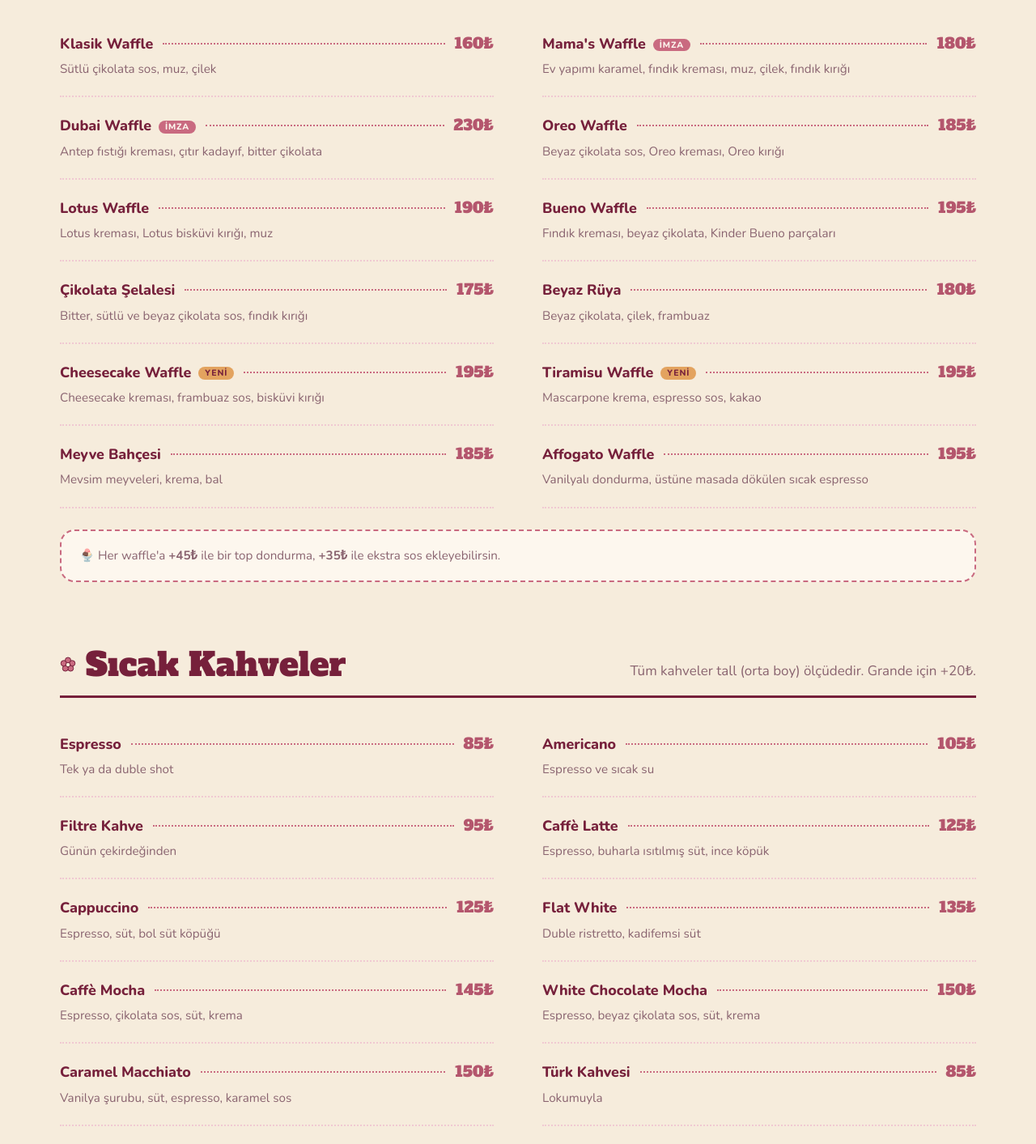
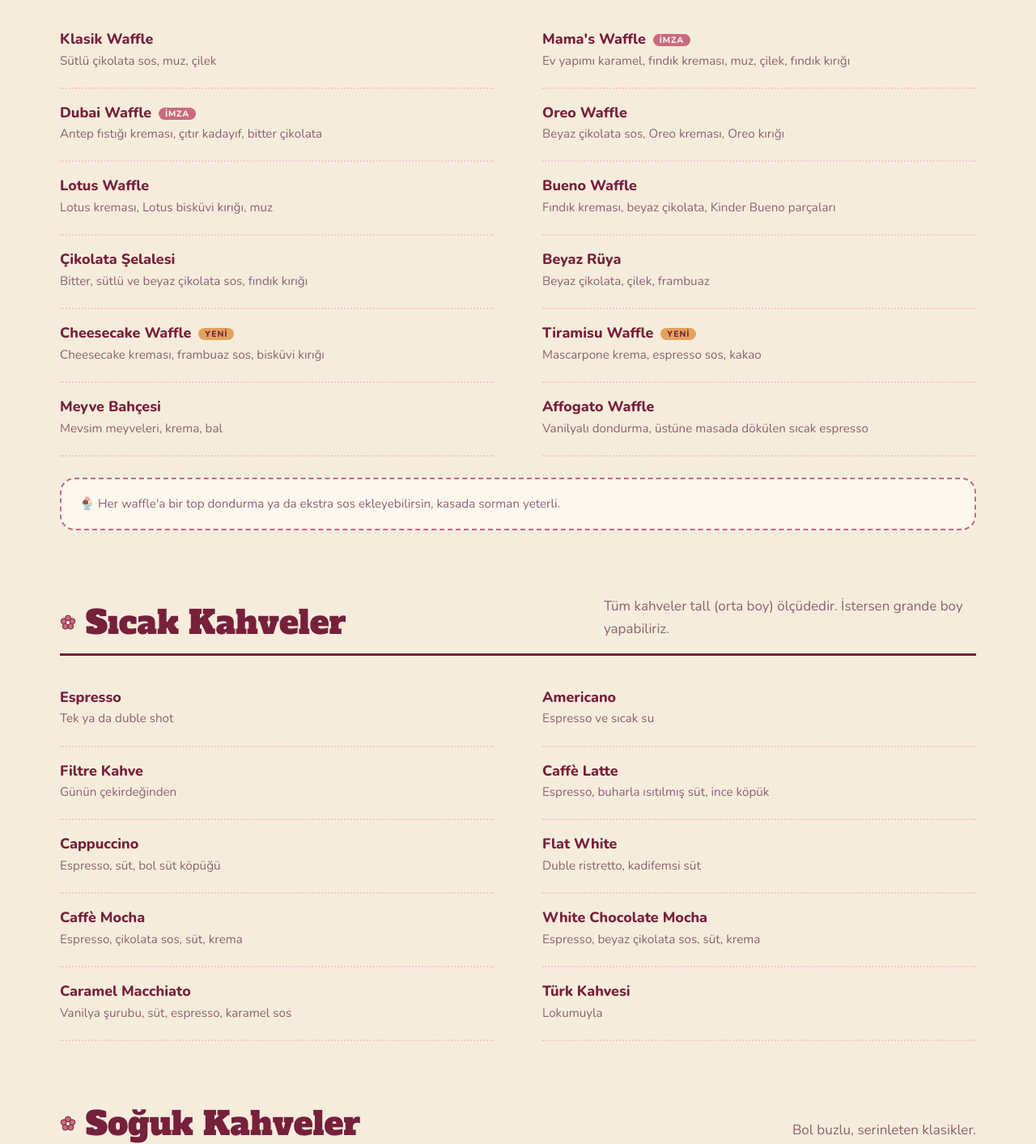
Before and after one commit to concon016/mamaswaffle, a plain HTML site: page menu.html in a window 1280 px wide. Shown: the part 760-2173 px from the top of the page at 81% size. Drawn offline with nearby package versions, Linux system fonts and the light colour scheme.

Commit message:
Menüden fiyatları kaldır
Co-Authored-By: Claude Sonnet 5.5 <noreply@anthropic.com>

```diff
--- a/menu.html
+++ b/menu.html
@@ -67,64 +67,64 @@
   <section class="menu-sec" id="waffle">
     <div class="sec-head"><h2><i class="flower" aria-hidden="true"></i>Waffle'lar</h2><p>Taze hamurdan, sipariş gelince pişer. Üstünü sen seç, gerisini bize bırak.</p></div>
     <div class="m-grid">
-      <div class="m-item"><div class="m-row"><h3>Klasik Waffle</h3><span class="dots"></span><span class="price">160₺</span></div><p>Sütlü çikolata sos, muz, çilek</p></div>
-      <div class="m-item"><div class="m-row"><h3>Mama's Waffle <span class="pill r">İmza</span></h3><span class="dots"></span><span class="price">180₺</span></div><p>Ev yapımı karamel, fındık kreması, muz, çilek, fındık kırığı</p></div>
-      <div class="m-item"><div class="m-row"><h3>Dubai Waffle <span class="pill r">İmza</span></h3><span class="dots"></span><span class="price">230₺</span></div><p>Antep fıstığı kreması, çıtır kadayıf, bitter çikolata</p></div>
-      <div class="m-item"><div class="m-row"><h3>Oreo Waffle</h3><span class="dots"></span><span class="price">185₺</span></div><p>Beyaz çikolata sos, Oreo kreması, Oreo kırığı</p></div>
-      <div class="m-item"><div class="m-row"><h3>Lotus Waffle</h3><span class="dots"></span><span class="price">190₺</span></div><p>Lotus kreması, Lotus bisküvi kırığı, muz</p></div>
-      <div class="m-item"><div class="m-row"><h3>Bueno Waffle</h3><span class="dots"></span><span class="price">195₺</span></div><p>Fındık kreması, beyaz çikolata, Kinder Bueno parçaları</p></div>
-      <div class="m-item"><div class="m-row"><h3>Çikolata Şelalesi</h3><span class="dots"></span><span class="price">175₺</span></div><p>Bitter, sütlü ve beyaz çikolata sos, fındık kırığı</p></div>
-      <div class="m-item"><div class="m-row"><h3>Beyaz Rüya</h3><span class="dots"></span><span class="price">180₺</span></div><p>Beyaz çikolata, çilek, frambuaz</p></div>
-      <div class="m-item"><div class="m-row"><h3>Cheesecake Waffle <span class="pill y">Yeni</span></h3><span class="dots"></span><span class="price">195₺</span></div><p>Cheesecake kreması, frambuaz sos, bisküvi kırığı</p></div>
-      <div class="m-item"><div class="m-row"><h3>Tiramisu Waffle <span class="pill y">Yeni</span></h3><span class="dots"></span><span class="price">195₺</span></div><p>Mascarpone krema, espresso sos, kakao</p></div>
-      <div class="m-item"><div class="m-row"><h3>Meyve Bahçesi</h3><span class="dots"></span><span class="price">185₺</span></div><p>Mevsim meyveleri, krema, bal</p></div>
-      <div class="m-item"><div class="m-row"><h3>Affogato Waffle</h3><span class="dots"></span><span class="price">195₺</span></div><p>Vanilyalı dondurma, üstüne masada dökülen sıcak espresso</p></div>
+      <div class="m-item"><div class="m-row"><h3>Klasik Waffle</h3></div><p>Sütlü çikolata sos, muz, çilek</p></div>
+      <div class="m-item"><div class="m-row"><h3>Mama's Waffle <span class="pill r">İmza</span></h3></div><p>Ev yapımı karamel, fındık kreması, muz, çilek, fındık kırığı</p></div>
+      <div class="m-item"><div class="m-row"><h3>Dubai Waffle <span class="pill r">İmza</span></h3></div><p>Antep fıstığı kreması, çıtır kadayıf, bitter çikolata</p></div>
+      <div class="m-item"><div class="m-row"><h3>Oreo Waffle</h3></div><p>Beyaz çikolata sos, Oreo kreması, Oreo kırığı</p></div>
+      <div class="m-item"><div class="m-row"><h3>Lotus Waffle</h3></div><p>Lotus kreması, Lotus bisküvi kırığı, muz</p></div>
+      <div class="m-item"><div class="m-row"><h3>Bueno Waffle</h3></div><p>Fındık kreması, beyaz çikolata, Kinder Bueno parçaları</p></div>
+      <div class="m-item"><div class="m-row"><h3>Çikolata Şelalesi</h3></div><p>Bitter, sütlü ve beyaz çikolata sos, fındık kırığı</p></div>
+      <div class="m-item"><div class="m-row"><h3>Beyaz Rüya</h3></div><p>Beyaz çikolata, çilek, frambuaz</p></div>
+      <div class="m-item"><div class="m-row"><h3>Cheesecake Waffle <span class="pill y">Yeni</span></h3></div><p>Cheesecake kreması, frambuaz sos, bisküvi kırığı</p></div>
+      <div class="m-item"><div class="m-row"><h3>Tiramisu Waffle <span class="pill y">Yeni</span></h3></div><p>Mascarpone krema, espresso sos, kakao</p></div>
+      <div class="m-item"><div class="m-row"><h3>Meyve Bahçesi</h3></div><p>Mevsim meyveleri, krema, bal</p></div>
+      <div class="m-item"><div class="m-row"><h3>Affogato Waffle</h3></div><p>Vanilyalı dondurma, üstüne masada dökülen sıcak espresso</p></div>
     </div>
-    <p class="note inline">🍨 Her waffle'a <b>+45₺</b> ile bir top dondurma, <b>+35₺</b> ile ekstra sos ekleyebilirsin.</p>
+    <p class="note inline">🍨 Her waffle'a bir top dondurma ya da ekstra sos ekleyebilirsin, kasada sorman yeterli.</p>
   </section>
 
   <section class="menu-sec" id="sicak">
-    <div class="sec-head"><h2><i class="flower" aria-hidden="true"></i>Sıcak Kahveler</h2><p>Tüm kahveler tall (orta boy) ölçüdedir. Grande için +20₺.</p></div>
+    <div class="sec-head"><h2><i class="flower" aria-hidden="true"></i>Sıcak Kahveler</h2><p>Tüm kahveler tall (orta boy) ölçüdedir. İstersen grande boy yapabiliriz.</p></div>
     <div class="m-grid">
-      <div class="m-item"><div class="m-row"><h3>Espresso</h3><span class="dots"></span><span class="price">85₺</span></div><p>Tek ya da duble shot</p></div>
-      <div class="m-item"><div class="m-row"><h3>Americano</h3><span class="dots"></span><span class="price">105₺</span></div><p>Espresso ve sıcak su</p></div>
-      <div class="m-item"><div class="m-row"><h3>Filtre Kahve</h3><span class="dots"></span><span class="price">95₺</span></div><p>Günün çekirdeğinden</p></div>
-      <div class="m-item"><div class="m-row"><h3>Caffè Latte</h3><span class="dots"></span><span class="price">125₺</span></div><p>Espresso, buharla ısıtılmış süt, ince köpük</p></div>
-      <div class="m-item"><div class="m-row"><h3>Cappuccino</h3><span class="dots"></span><span class="price">125₺</span></div><p>Espresso, süt, bol süt köpüğü</p></div>
-      <div class="m-item"><div class="m-row"><h3>Flat White</h3><span class="dots"></span><span class="price">135₺</span></div><p>Duble ristretto, kadifemsi süt</p></div>
-      <div class="m-item"><div class="m-row"><h3>Caffè Mocha</h3><span class="dots"></span><span class="price">145₺</span></div><p>Espresso, çikolata sos, süt, krema</p></div>
-      <div class="m-item"><div class="m-row"><h3>White Chocolate Mocha</h3><span class="dots"></span><span class="price">150₺</span></div><p>Espresso, beyaz çikolata sos, süt, krema</p></div>
-      <div class="m-item"><div class="m-row"><h3>Caramel Macchiato</h3><span class="dots"></span><span class="price">150₺</span></div><p>Vanilya şurubu, süt, espresso, karamel sos</p></div>
-      <div class="m-item"><div class="m-row"><h3>Türk Kahvesi</h3><span class="dots"></span><span class="price">85₺</span></div><p>Lokumuyla</p></div>
+      <div class="m-item"><div class="m-row"><h3>Espresso</h3></div><p>Tek ya da duble shot</p></div>
+      <div class="m-item"><div class="m-row"><h3>Americano</h3></div><p>Espresso ve sıcak su</p></div>
+      <div class="m-item"><div class="m-row"><h3>Filtre Kahve</h3></div><p>Günün çekirdeğinden</p></div>
+      <div class="m-item"><div class="m-row"><h3>Caffè Latte</h3></div><p>Espresso, buharla ısıtılmış süt, ince köpük</p></div>
+      <div class="m-item"><div class="m-row"><h3>Cappuccino</h3></div><p>Espresso, süt, bol süt köpüğü</p></div>
+      <div class="m-item"><div class="m-row"><h3>Flat White</h3></div><p>Duble ristretto, kadifemsi süt</p></div>
+      <div class="m-item"><div class="m-row"><h3>Caffè Mocha</h3></div><p>Espresso, çikolata sos, süt, krema</p></div>
+      <div class="m-item"><div class="m-row"><h3>White Chocolate Mocha</h3></div><p>Espresso, beyaz çikolata sos, süt, krema</p></div>
+      <div class="m-item"><div class="m-row"><h3>Caramel Macchiato</h3></div><p>Vanilya şurubu, süt, espresso, karamel sos</p></div>
+      <div class="m-item"><div class="m-row"><h3>Türk Kahvesi</h3></div><p>Lokumuyla</p></div>
     </div>
   </section>
 
   <section class="menu-sec" id="soguk">
     <div class="sec-head"><h2><i class="flower" aria-hidden="true"></i>Soğuk Kahveler</h2><p>Bol buzlu, serinleten klasikler.</p></div>
     <div class="m-grid">
-      <div class="m-item"><div class="m-row"><h3>Iced Americano</h3><span class="dots"></span><span class="price">115₺</span></div><p>Espresso, soğuk su, buz</p></div>
-      <div class="m-item"><div class="m-row"><h3>Iced Latte</h3><span class="dots"></span><span class="price">135₺</span></div><p>Espresso, soğuk süt, buz</p></div>
-      <div class="m-item"><div class="m-row"><h3>Iced Caramel Macchiato</h3><span class="dots"></span><span class="price">160₺</span></div><p>Vanilya, soğuk süt, espresso, karamel sos</p></div>
-      <div class="m-item"><div class="m-row"><h3>Iced White Mocha</h3><span class="dots"></span><span class="price">160₺</span></div><p>Beyaz çikolata sos, espresso, soğuk süt</p></div>
-      <div class="m-item"><div class="m-row"><h3>Cold Brew</h3><span class="dots"></span><span class="price">130₺</span></div><p>20 saat soğuk demlenmiş kahve</p></div>
-      <div class="m-item"><div class="m-row"><h3>Vanilla Sweet Cream Cold Brew</h3><span class="dots"></span><span class="price">150₺</span></div><p>Cold brew, vanilyalı tatlı krema</p></div>
+      <div class="m-item"><div class="m-row"><h3>Iced Americano</h3></div><p>Espresso, soğuk su, buz</p></div>
+      <div class="m-item"><div class="m-row"><h3>Iced Latte</h3></div><p>Espresso, soğuk süt, buz</p></div>
+      <div class="m-item"><div class="m-row"><h3>Iced Caramel Macchiato</h3></div><p>Vanilya, soğuk süt, espresso, karamel sos</p></div>
+      <div class="m-item"><div class="m-row"><h3>Iced White Mocha</h3></div><p>Beyaz çikolata sos, espresso, soğuk süt</p></div>
+      <div class="m-item"><div class="m-row"><h3>Cold Brew</h3></div><p>20 saat soğuk demlenmiş kahve</p></div>
+      <div class="m-item"><div class="m-row"><h3>Vanilla Sweet Cream Cold Brew</h3></div><p>Cold brew, vanilyalı tatlı krema</p></div>
     </div>
   </section>
 
   <section class="menu-sec" id="diger">
     <div class="sec-head"><h2><i class="flower" aria-hidden="true"></i>Diğer İçecekler</h2><p>Kahve içmeyenler için.</p></div>
     <div class="m-grid">
-      <div class="m-item"><div class="m-row"><h3>Sıcak Çikolata</h3><span class="dots"></span><span class="price">125₺</span></div><p>Bol köpüklü, üstü kremalı</p></div>
-      <div class="m-item"><div class="m-row"><h3>Chai Tea Latte</h3><span class="dots"></span><span class="price">140₺</span></div><p>Baharatlı siyah çay, süt</p></div>
-      <div class="m-item"><div class="m-row"><h3>Matcha Latte</h3><span class="dots"></span><span class="price">150₺</span></div><p>Sıcak ya da buzlu</p></div>
-      <div class="m-item"><div class="m-row"><h3>Çilekli Limonata</h3><span class="dots"></span><span class="price">120₺</span></div><p>Taze limon, çilek püresi, nane</p></div>
-      <div class="m-item"><div class="m-row"><h3>Naneli Limonata</h3><span class="dots"></span><span class="price">110₺</span></div><p>Ev yapımı, taze nane</p></div>
-      <div class="m-item"><div class="m-row"><h3>Çay</h3><span class="dots"></span><span class="price">35₺</span></div><p>İnce belli bardakta</p></div>
-      <div class="m-item"><div class="m-row"><h3>Su / Soda</h3><span class="dots"></span><span class="price">30₺</span></div><p></p></div>
+      <div class="m-item"><div class="m-row"><h3>Sıcak Çikolata</h3></div><p>Bol köpüklü, üstü kremalı</p></div>
+      <div class="m-item"><div class="m-row"><h3>Chai Tea Latte</h3></div><p>Baharatlı siyah çay, süt</p></div>
+      <div class="m-item"><div class="m-row"><h3>Matcha Latte</h3></div><p>Sıcak ya da buzlu</p></div>
+      <div class="m-item"><div class="m-row"><h3>Çilekli Limonata</h3></div><p>Taze limon, çilek püresi, nane</p></div>
+      <div class="m-item"><div class="m-row"><h3>Naneli Limonata</h3></div><p>Ev yapımı, taze nane</p></div>
+      <div class="m-item"><div class="m-row"><h3>Çay</h3></div><p>İnce belli bardakta</p></div>
+      <div class="m-item"><div class="m-row"><h3>Su / Soda</h3></div><p></p></div>
     </div>
   </section>
 
-  <p class="note">📝 Süt seçenekleri (laktozsuz, badem, yulaf) için +20₺. Alerjen bilgisi için lütfen bize sorun.</p>
+  <p class="note">📝 Süt seçenekleri: laktozsuz, badem, yulaf. Alerjen bilgisi için lütfen bize sorun.</p>
 </div>
 </main>
 
```
